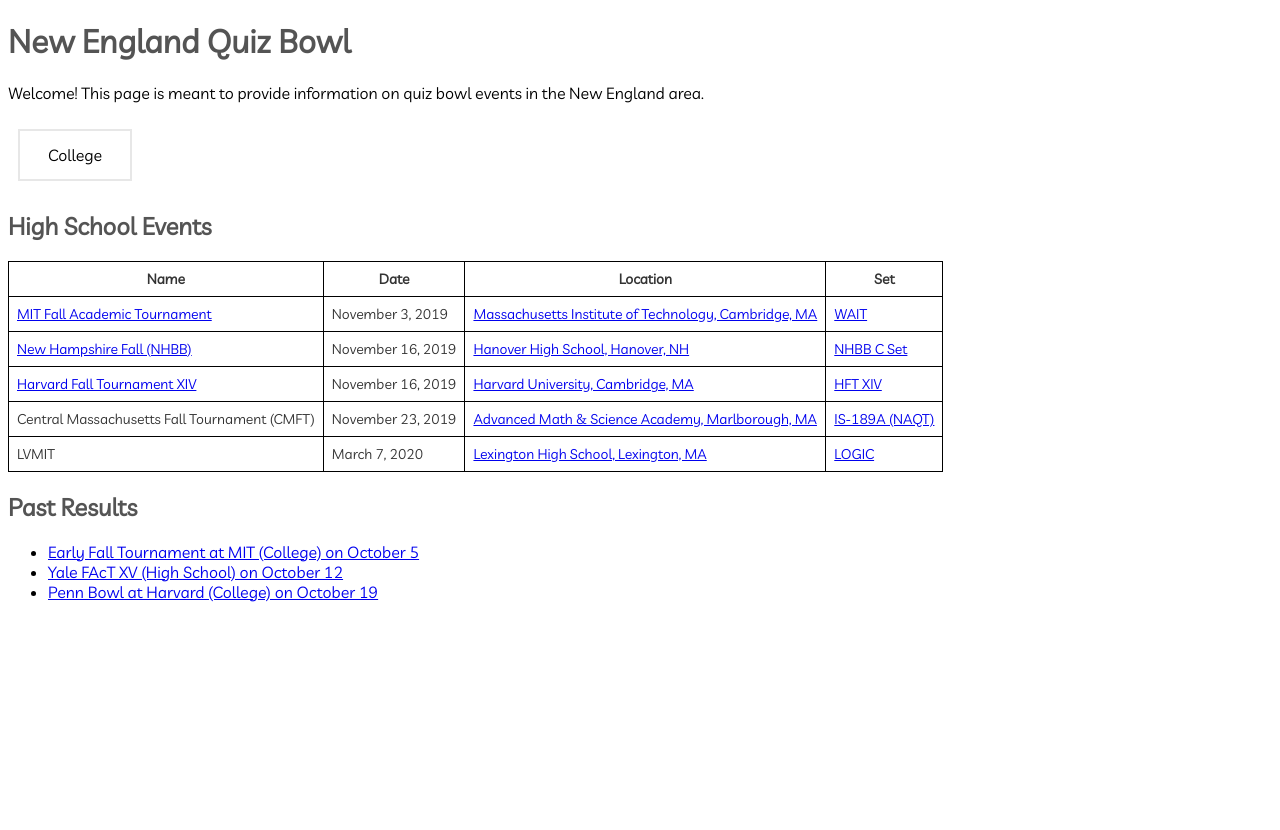
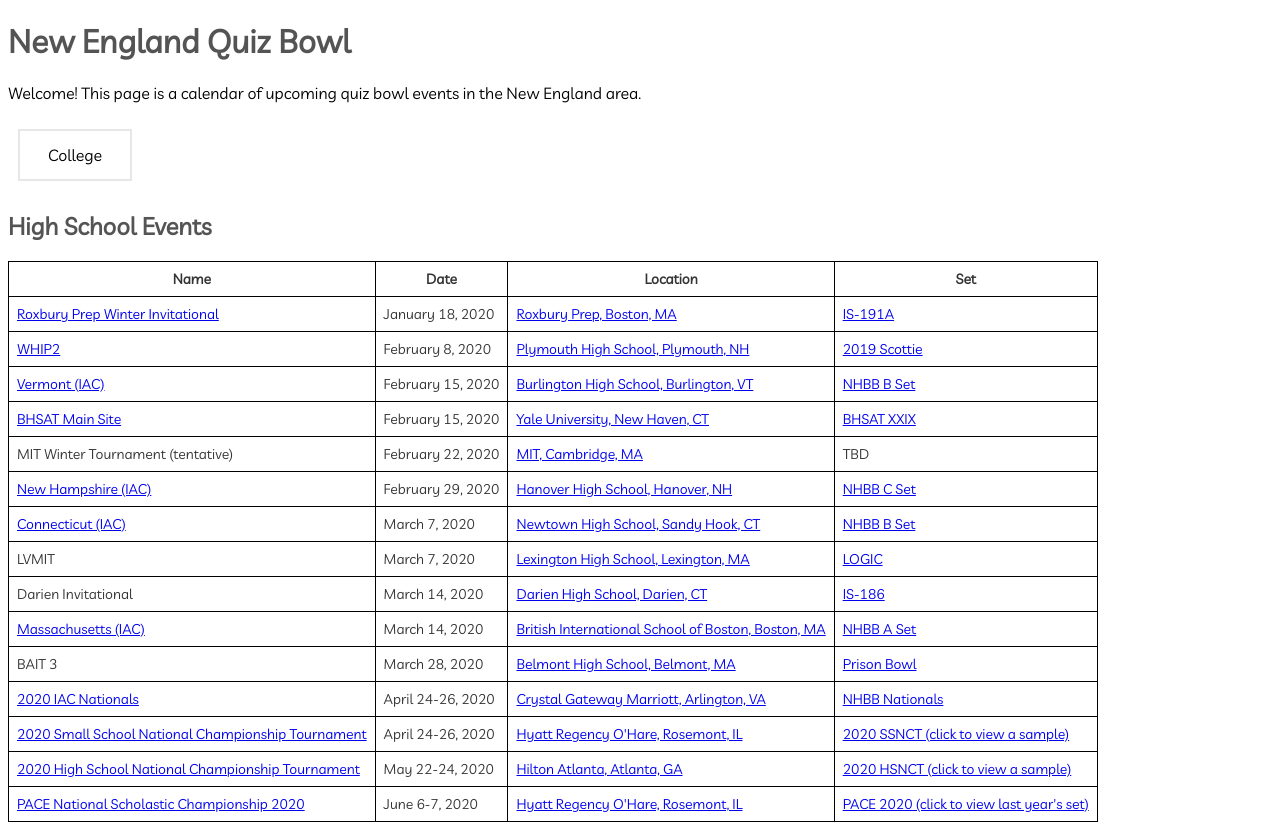
Before and after one commit to vcpavao/nequizbowl, a website: page index.html in a window 1280 px wide. Before the commit the page ends 800 px from the top, so only its background shows below. Drawn offline with Linux system fonts and the light colour scheme.

Commit message:
v1 live site push
- updated events
- removed past events
- updated description

```diff
--- a/index.html
+++ b/index.html
@@ -12,7 +12,7 @@
 <body>
   <h1 class="header">New England Quiz Bowl</h1>
 
-  <p class="description">Welcome! This page is meant to provide information on quiz bowl events in the New England area.</p>
+  <p class="description">Welcome! This page is a calendar of upcoming quiz bowl events in the New England area.</p>
   <button class="btn default" id="hs-button" onclick="toggleClass()">College</button>
   <div id="hs">
     <span class="section">
@@ -25,34 +25,94 @@
           <th>Set</th>
         </tr>
         <tr onmouseover="this.style.backgroundColor='#ffff66';" onmouseout="this.style.backgroundColor='#FFFFFF';">
-          <td><a href=https://hsquizbowl.org/forums/viewtopic.php?f=1&t=23317">MIT Fall Academic Tournament</a></td>
-          <td>November 3, 2019</td>
-          <td><a href="https://goo.gl/maps/8qTvyg7vTybKZtLr5">Massachusetts Institute of Technology, Cambridge, MA</a></td>
-          <td><a href="https://www.hsquizbowl.org/forums/viewtopic.php?f=109&t=22850">WAIT</a></td>
+          <td><a href="https://www.naqt.com/stats/school/hosted.jsp?org_id=94252">Roxbury Prep Winter Invitational</a></td>
+          <td>January 18, 2020</td>
+          <td><a href="https://goo.gl/maps/RWAoPiG48Anuo1Jf7">Roxbury Prep, Boston, MA</a></td>
+          <td><a href="https://www.naqt.com/samples/">IS-191A</a></td>
         </tr>
         <tr onmouseover="this.style.backgroundColor='#ffff66';" onmouseout="this.style.backgroundColor='#FFFFFF';">
-          <td><a href="https://www.historybowl.com/new-hampshire/">New Hampshire Fall (NHBB)</a></td>
-          <td>November 16, 2019</td>
-          <td><a href="https://goo.gl/maps/kka2Se7yTBhWAQmu7">Hanover High School, Hanover, NH</a></td>
-          <td><a href="https://www.historybowl.com/resources/game-format/">NHBB C Set</a></td>
+          <td><a href="https://hsquizbowl.org/forums/viewtopic.php?f=1&t=23415">WHIP2</a></td>
+          <td>February 8, 2020</td>
+          <td><a href="https://goo.gl/maps/2KyYBQQTLUUYSZyP6">Plymouth High School, Plymouth, NH</a></td>
+          <td><a href="https://hsquizbowl.org/forums/viewtopic.php?f=109&t=22728">2019 Scottie</a></td>
         </tr>
         <tr onmouseover="this.style.backgroundColor='#ffff66';" onmouseout="this.style.backgroundColor='#FFFFFF';">
-          <td><a href="https://hsquizbowl.org/forums/viewtopic.php?f=1&t=22845">Harvard Fall Tournament XIV</a></td>
-          <td>November 16, 2019</td>
-          <td><a href="https://goo.gl/maps/kR8oLMkukdsuCA5t5">Harvard University, Cambridge, MA</a></td>
-          <td><a href="https://hsquizbowl.org/forums/viewtopic.php?f=109&p=359376">HFT XIV</a></td>
+          <td><a href="https://www.historybowl.com/vermont/">Vermont (IAC)</a></td>
+          <td>February 15, 2020</td>
+          <td><a href="https://goo.gl/maps/pvDQJa5Ndbk5HYBt8">Burlington High School, Burlington, VT</a></td>
+          <td><a href="https://www.historybowl.com/2018-2019-regional-and-state-tournament-questions/">NHBB B Set</a></td>
         </tr>
         <tr onmouseover="this.style.backgroundColor='#ffff66';" onmouseout="this.style.backgroundColor='#FFFFFF';">
-            <td>Central Massachusetts Fall Tournament (CMFT) </td>
-            <td>November 23, 2019</td>
-            <td><a href="https://goo.gl/maps/3UfNbj4So3LAqEt98">Advanced Math & Science Academy, Marlborough, MA</a></td>
-            <td><a href="https://www.naqt.com/samples/">IS-189A (NAQT)</a></td>
+          <td><a href="https://www.hsquizbowl.org/forums/viewtopic.php?f=1&t=23642">BHSAT Main Site</a></td>
+          <td>February 15, 2020</td>
+          <td><a href="https://goo.gl/maps/uCCWmnGFvX7kPTJH9">Yale University, New Haven, CT</a></td>
+          <td><a href="https://www.hsquizbowl.org/forums/viewtopic.php?f=109&t=22944">BHSAT XXIX</a></td>
+        </tr>
+        <tr onmouseover="this.style.backgroundColor='#ffff66';" onmouseout="this.style.backgroundColor='#FFFFFF';">
+          <td>MIT Winter Tournament (tentative)</td>
+          <td>February 22, 2020</td>
+          <td><a href=https://goo.gl/maps/8VSacrRsewgjziKLA">MIT, Cambridge, MA</a></td>
+          <td>TBD</td>
+        </tr>
+        <tr onmouseover="this.style.backgroundColor='#ffff66';" onmouseout="this.style.backgroundColor='#FFFFFF';">
+          <td><a href="https://www.historybowl.com/new-hampshire/">New Hampshire (IAC)</a></td>
+          <td>February 29, 2020</td>
+          <td><a href="https://goo.gl/maps/XpVCWieEVraCfQAAA">Hanover High School, Hanover, NH</a></td>
+          <td><a href="https://www.historybowl.com/2018-2019-regional-and-state-tournament-questions/">NHBB C Set</a></td>
+        </tr>
+        <tr onmouseover="this.style.backgroundColor='#ffff66';" onmouseout="this.style.backgroundColor='#FFFFFF';">
+          <td><a href="https://www.historybowl.com/new-hampshire/">Connecticut (IAC)</a></td>
+          <td>March 7, 2020</td>
+          <td><a href="https://goo.gl/maps/7VRArpbMTJC1mdxC8">Newtown High School, Sandy Hook, CT</a></td>
+          <td><a href="https://www.historybowl.com/2018-2019-regional-and-state-tournament-questions/">NHBB B Set</a></td>
         </tr>
         <tr onmouseover="this.style.backgroundColor='#ffff66';" onmouseout="this.style.backgroundColor='#FFFFFF';">
           <td>LVMIT</td>
           <td>March 7, 2020</td>
           <td><a href="https://goo.gl/maps/3UfNbj4So3LAqEt98">Lexington High School, Lexington, MA</a></td>
           <td><a href="https://www.naqt.com/samples/">LOGIC</a></td>
+        </tr>
+        <tr onmouseover="this.style.backgroundColor='#ffff66';" onmouseout="this.style.backgroundColor='#FFFFFF';">
+          <td>Darien Invitational</td>
+          <td>March 14, 2020</td>
+          <td><a href="https://goo.gl/maps/QEAVwNvCGP1MWRhK6">Darien High School, Darien, CT</a></td>
+          <td><a href="https://www.naqt.com/samples/">IS-186</a></td>
+        </tr>
+        <tr onmouseover="this.style.backgroundColor='#ffff66';" onmouseout="this.style.backgroundColor='#FFFFFF';">
+          <td><a href="https://www.historybowl.com/massachusettsstatechampionships/">Massachusetts (IAC)</a></td>
+          <td>March 14, 2020</td>
+          <td><a href="https://goo.gl/maps/3UfNbj4So3LAqEt98">British International School of Boston, Boston, MA</a></td>
+          <td><a href="https://www.historybowl.com/2018-2019-regional-and-state-tournament-questions/">NHBB A Set</a></td>
+        </tr>
+        <tr onmouseover="this.style.backgroundColor='#ffff66';" onmouseout="this.style.backgroundColor='#FFFFFF';">
+          <td>BAIT 3</td>
+          <td>March 28, 2020</td>
+          <td><a href="https://goo.gl/maps/KXEZAu1cWwqYhwDm8">Belmont High School, Belmont, MA</a></td>
+          <td><a href="https://www.naqt.com/samples/">Prison Bowl</a></td>
+        </tr>
+        <tr onmouseover="this.style.backgroundColor='#ffff66';" onmouseout="this.style.backgroundColor='#FFFFFF';">
+          <td><a href="https://www.historybowl.com/nationals/2020-nationals/">2020 IAC Nationals</a></td>
+          <td>April 24-26, 2020</td>
+          <td><a href="https://goo.gl/maps/3mmT9yKJSf6QhTuz5">Crystal Gateway Marriott, Arlington, VA</a></td>
+          <td><a href="https://www.historybowl.com/2019-nationals-question-sets/">NHBB Nationals</a></td>
+        </tr>
+        <tr onmouseover="this.style.backgroundColor='#ffff66';" onmouseout="this.style.backgroundColor='#FFFFFF';">
+          <td><a href="https://www.naqt.com/ssnct/">2020 Small School National Championship Tournament</a></td>
+          <td>April 24-26, 2020</td>
+          <td><a href="https://g.page/HyattOHare?share">Hyatt Regency O'Hare, Rosemont, IL</a></td>
+          <td><a href="https://www.naqt.com/samples/ssnct.pdf">2020 SSNCT (click to view a sample)</a></td>
+        </tr>
+        <tr onmouseover="this.style.backgroundColor='#ffff66';" onmouseout="this.style.backgroundColor='#FFFFFF';">
+          <td><a href="https://www.naqt.com/hsnct/2020/details.jsp">2020 High School National Championship Tournament</a></td>
+          <td>May 22-24, 2020</td>
+          <td><a href="https://goo.gl/maps/R5kYtyndjaYwAzQY8">Hilton Atlanta, Atlanta, GA</a></td>
+          <td><a href="https://www.naqt.com/samples/hsnct.pdf">2020 HSNCT (click to view a sample)</a></td>
+        </tr>
+        <tr onmouseover="this.style.backgroundColor='#ffff66';" onmouseout="this.style.backgroundColor='#FFFFFF';">
+          <td><a href="http://www.pace-nsc.org/pace-nsc-2020/">PACE National Scholastic Championship 2020</td>
+          <td>June 6-7, 2020</td>
+          <td><a href="https://g.page/HyattOHare?share">Hyatt Regency O'Hare, Rosemont, IL</a></td>
+          <td><a href="https://quizbowlpackets.com/2316/">PACE 2020 (click to view last year's set)</a></td>
         </tr>
       </table>
     </span>
@@ -68,34 +128,44 @@
             <th>Set</th>
           </tr>
           <tr onmouseover="this.style.backgroundColor='#ffff66';" onmouseout="this.style.backgroundColor='#FFFFFF';">
-            <td><a href="https://hsquizbowl.org/forums/viewtopic.php?f=8&t=23121">ACF Fall Tournament</a></td>
-            <td>November 2, 2019</td>
+            <td><a href="https://hsquizbowl.org/forums/viewtopic.php?f=8&t=23440">ACF Regionals</a></td>
+            <td>January 25, 2020</td>
             <td><a href="https://goo.gl/maps/zPYUiRw69NRxxG5P8">Yale University, New Haven, CT</a></td>
-            <td><a href="https://acf-quizbowl.com/fall/">2019 ACF Fall</a></td>
+            <td><a href="https://hsquizbowl.org/forums/viewtopic.php?f=8&t=23290">2020 ACF Regionals</a></td>
           </tr>
           <tr onmouseover="this.style.backgroundColor='#ffff66';" onmouseout="this.style.backgroundColor='#FFFFFF';">
-              <td><a href="https://hsquizbowl.org/forums/viewtopic.php?f=8&t=23059">NYC Fall Open</a></td>
-              <td>November 9, 2019</td>
-              <td><a href="https://goo.gl/maps/zPYUiRw69NRxxG5P8">New York University, New York, NY</a></td>
-              <td><a href="https://hsquizbowl.org/forums/viewtopic.php?f=8&t=22134">Fall Open</a></td>
+            <td><a href="https://hsquizbowl.org/forums/viewtopic.php?f=8&t=23554">NAQT Sectional Championship Tournament</a></td>
+            <td>February 8, 2020</td>
+            <td><a href=https://goo.gl/maps/8VSacrRsewgjziKLA">MIT, Cambridge, MA</a></td>
+            <td><a href="https://www.naqt.com/samples/sct-d2.pdf">SCT 2020 (click to view a sample)</a></td>
           </tr>
           <tr onmouseover="this.style.backgroundColor='#ffff66';" onmouseout="this.style.backgroundColor='#FFFFFF';">
-              <td><a href="https://hsquizbowl.org/forums/viewtopic.php?f=8&t=22505&p=362902&hilit=Brandeis#p362902">Brandeis Invitational</a></td>
-              <td>November 16, 2019</td>
-              <td><a href="https://goo.gl/maps/cSXUTNQ8gkF8rtBb7">Brandeis University, Waltham, MA</a></td>
-              <td><a href="https://www.naqt.com/college/collegiate-novice-series.html">NAQT Novice</a></td>
+              <td><a href="https://hsquizbowl.org/forums/viewtopic.php?f=8&t=23577">Michigan Winter Tournament at Harvard</a></td>
+              <td>February 29, 2020</td>
+              <td><a href="https://goo.gl/maps/DkybEYCDYSMHnKxj7">Harvard University, Harvard, MA</a></td>
+              <td><a href="https://hsquizbowl.org/forums/viewtopic.php?f=8&t=22581">MWT</a></td>
+            </tr>
+          <tr onmouseover="this.style.backgroundColor='#ffff66';" onmouseout="this.style.backgroundColor='#FFFFFF';">
+            <td><a href="https://www.naqt.com/hsnct/2020/details.jsp">2020 NAQT Intercollegiate Championship Tournament</a></td>
+            <td>April 3-4, 2020</td>
+            <td><a href="https://g.page/HyattOHare?share">Hyatt Regency O'Hare, Rosemont, IL</a></td>
+            <td><a href="https://www.naqt.com/samples/ict-d2.pdf">2020 ICT (click to view a sample)</a></td>
+          </tr>
+          <tr onmouseover="this.style.backgroundColor='#ffff66';" onmouseout="this.style.backgroundColor='#FFFFFF';">
+            <td><a href="https://hsquizbowl.org/forums/viewtopic.php?f=8&t=23261">2020 ACF Nationals</a></td>
+            <td>April 18-19, 2020</td>
+            <td><a href="https://goo.gl/maps/GeNnfFRb84wtVoqu6">University of Minnesota, Minneapolis, MN</a></td>
+            <td><a href="https://collegiate.quizbowlpackets.com/2301/">2020 ACF Nationals (click to view last year's set)</a></td>
           </tr>
         </table>
       </span>
     </div>
-  <span class="section">
+  <!--<span class="section">
     <h2 class="header">Past Results</h2>
     <ul>
-      <li><a href="https://hsquizbowl.org/db/tournaments/5893/stats/all_games/">Early Fall Tournament at MIT (College) on October 5</a></li>
-      <li><a href="https://hsquizbowl.org/db/tournaments/5886/stats/combined/">Yale FAcT XV (High School) on October 12</a></li>
-      <li><a href="https://hsquizbowl.org/db/tournaments/6041/">Penn Bowl at Harvard (College) on October 19</a></li>
+      <li><a href=""></a></li>
     </ul>
-  </span>
+  </span>-->
 </body>
 
 </html>
```
Lines whose indentation alone changed are shown as unchanged.
